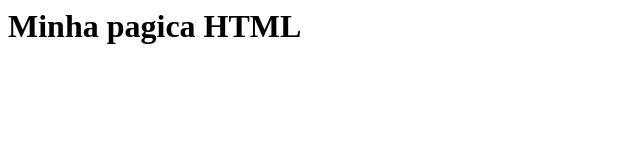
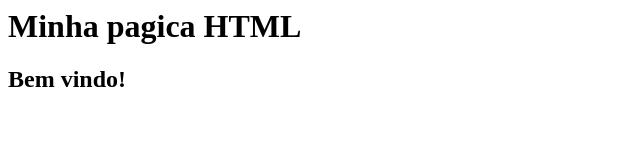
Before and after one commit to Jessysnt/projetogama, a plain HTML site: page index.html in a window 1280 px wide. Shown: the whole page, without its empty margins (0-640 px from the left). Drawn offline with Linux system fonts and the light colour scheme.

Commit message:
Index.html atuatualizado

```diff
--- a/index.html
+++ b/index.html
@@ -1,5 +1,6 @@
 <html>
 	<body>
 		<h1>Minha pagica HTML</h1>
+		<h2>Bem vindo!</h2>
 	</body>
 </html>
```
